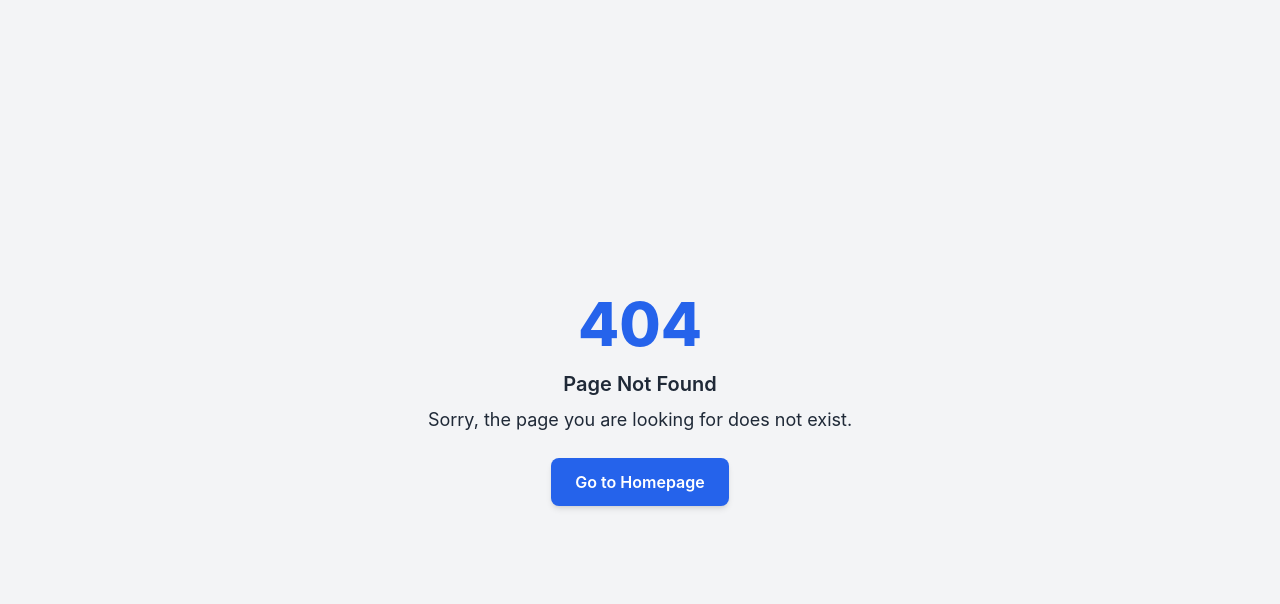
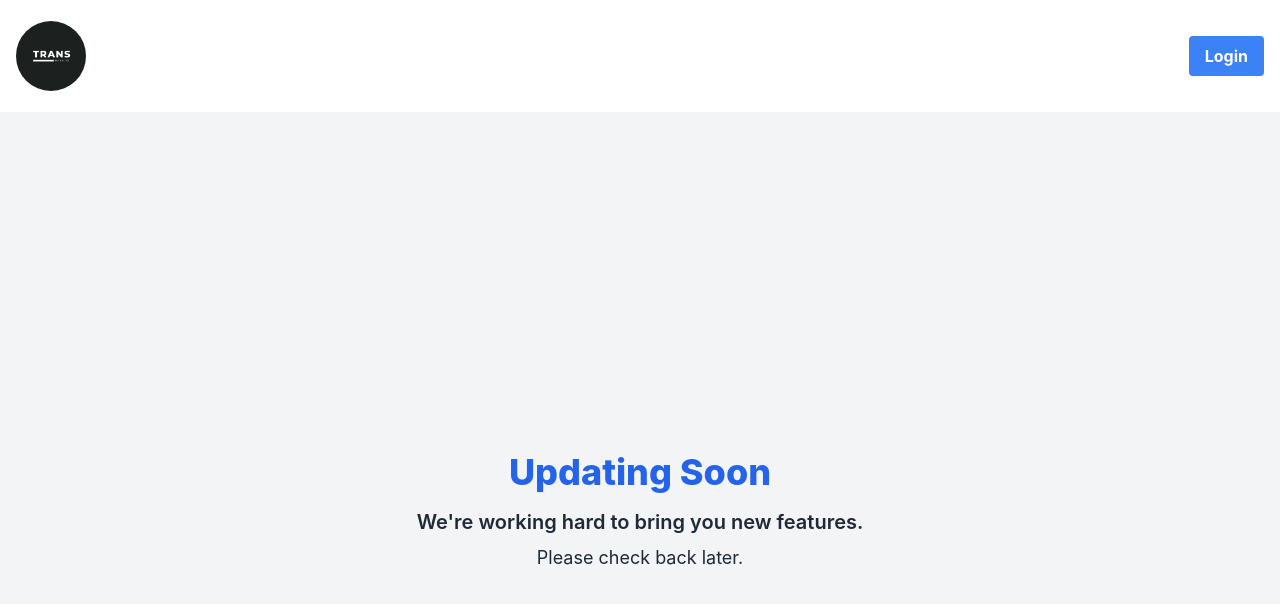
Before and after one commit to ThaneshworJoshi/TransactionManager, a React (Vite) app: page / in a window 1280 px wide. Before the commit this address had no page. Shown: the top 604 px of the page. Built offline with nearby package versions, Linux system fonts and the light colour scheme.

Commit message:
feat: create CommonLayout and HomeTemplate components

```diff
--- a/src/App.tsx
+++ b/src/App.tsx
@@ -14,6 +14,7 @@ import { getTokensFromCookies } from './utils/token';
 import ProfileTemplate from './components/templates/ProfileTemplate/ProfileTemplate';
 import SettingTemplate from './components/templates/SettingTemplate/SettingTemplate';
 import NotFoundTemplate from './components/templates/NotFoundTemplate/NotFoundTemplate';
+import HomeTemplate from './components/templates/HomeTemplate/HomeTemplate';
 
 function App() {
 
@@ -38,6 +39,7 @@ function App() {
       <BrowserRouter>
         <ErrorBoundary>
           <Routes>
+            <Route path="/" element={isAuthenticated ? <Navigate to="/dashboard" /> : <HomeTemplate />} />
             <Route path="/login" element={isAuthenticated ? <Navigate to="/dashboard" /> : <LoginTemplate />} />
             <Route element={<PrivateRoute />}>
               <Route path="/dashboard" element={<DashboardTemplate />} />
--- /dev/null
+++ b/src/common/components/Layouts/CommonLayout/CommonLayout.tsx
@@ -0,0 +1,16 @@
+import Header from "../../../../components/molecules/Header/Header.component";
+import { selectAuth } from "../../../../redux/features/auth/authSlice";
+import { useAppSelector } from "../../../../redux/hooks";
+
+const CommonLayout = ({ children }: { children: React.ReactNode }) => {
+  const user = useAppSelector(selectAuth);
+
+  return (
+    <>
+      <Header user={user} />
+      {children}
+    </>
+  )
+}
+
+export default CommonLayout
--- a/src/components/molecules/Header/Header.component.tsx
+++ b/src/components/molecules/Header/Header.component.tsx
@@ -2,6 +2,7 @@ import { useState } from 'react';
 import { HeaderProps } from './Header.type';
 import logo from './../../../assets/logo.png';
 import { FaSearch } from 'react-icons/fa';
+import { Link } from 'react-router-dom';
 
 const Header = ({ user, events }: HeaderProps) => {
   const { isAuthenticated, name, profileImage } = user;
@@ -32,7 +33,7 @@ const Header = ({ user, events }: HeaderProps) => {
               <FaSearch className="absolute left-3 text-gray-400" />
             </div>
           </div>
-            : <img src={logo} className="w-[70px] rounded-full" alt="TransactionManager" />
+            : <Link to={'/'}> <img src={logo} className="w-[70px] rounded-full" alt="TransactionManager" /></Link>
           }
         </div>
         {isAuthenticated ? (
@@ -60,9 +61,9 @@ const Header = ({ user, events }: HeaderProps) => {
             )}
           </div>
         ) : (
-          <button className="bg-blue-500 hover:bg-blue-700 text-white font-bold py-2 px-4 rounded">
+          <Link to={'/login'} className="bg-blue-500 hover:bg-blue-700 text-white font-bold py-2 px-4 rounded">
             Login
-          </button>
+          </Link>
         )}
       </div>
     </header>
--- /dev/null
+++ b/src/components/templates/HomeTemplate/HomeTemplate.tsx
@@ -0,0 +1,19 @@
+import CommonLayout from "../../../common/components/Layouts/CommonLayout/CommonLayout";
+
+const HomeTemplate = () => {
+  return (
+    <>
+      <CommonLayout>
+        <div className="flex items-center justify-center min-h-screen bg-gray-100 text-gray-800">
+          <div className="text-center">
+            <h1 className="text-4xl font-extrabold text-blue-600">Updating Soon</h1>
+            <p className="mt-4 text-xl font-semibold">We're working hard to bring you new features.</p>
+            <p className="mt-2 text-lg">Please check back later.</p>
+          </div>
+        </div>
+      </CommonLayout>
+    </>
+  );
+};
+
+export default HomeTemplate;
--- /dev/null
+++ b/src/components/templates/HomeTemplate/index.ts
@@ -0,0 +1 @@
+export * from './HomeTemplate'
--- a/src/components/templates/LoginTemplate/LoginTemplate.tsx
+++ b/src/components/templates/LoginTemplate/LoginTemplate.tsx
@@ -1,16 +1,15 @@
-import Header from '../../molecules/Header/Header.component';
 import Login from '../../organisms/Login/Login.component';
 import { useLoginMutation } from '../../../redux/services/auth/authService';
-import { loginSuccess, selectAuth } from '../../../redux/features/auth/authSlice';
-import { useAppDispatch, useAppSelector } from '../../../redux/hooks';
+import { loginSuccess } from '../../../redux/features/auth/authSlice';
+import { useAppDispatch } from '../../../redux/hooks';
 import { useNavigate } from 'react-router-dom';
 import { toast } from 'react-toastify';
 import { storeTokens } from '../../../utils/token';
+import CommonLayout from '../../../common/components/Layouts/CommonLayout/CommonLayout';
 
 const LoginTemplate = () => {
   const navigate = useNavigate();
   const dispatch = useAppDispatch();
-  const user  = useAppSelector(selectAuth);
   const [login, { isLoading }] = useLoginMutation();
 
   const handleLogin = async (loginId: string, password: string, ipAddress: string) => {
@@ -33,12 +32,11 @@ const LoginTemplate = () => {
   }
 
   return (
-    <>
-      <Header user={user} />
+    <CommonLayout>
       <div className="flex justify-center mt-20">
         <Login data={{ isLoading }} events={{ handleLogin }} />
       </div>
-    </>
+    </CommonLayout>
   )
 }
 
```
Also changed, not shown: src/common/components/Layouts/CommonLayout/index.ts (added).
